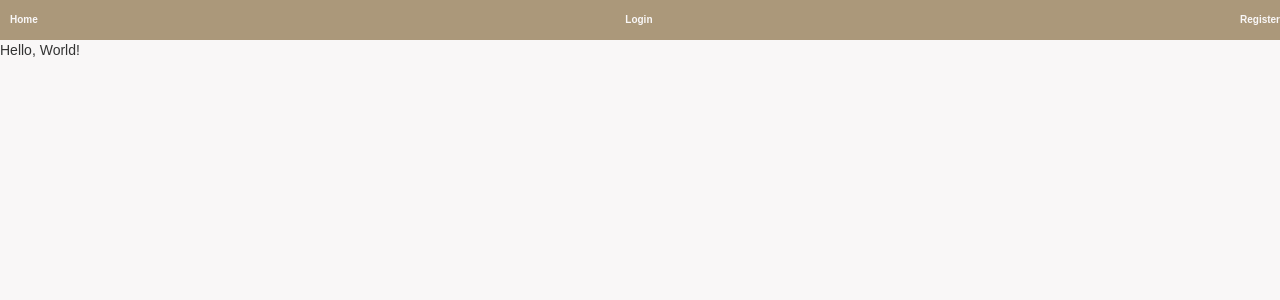
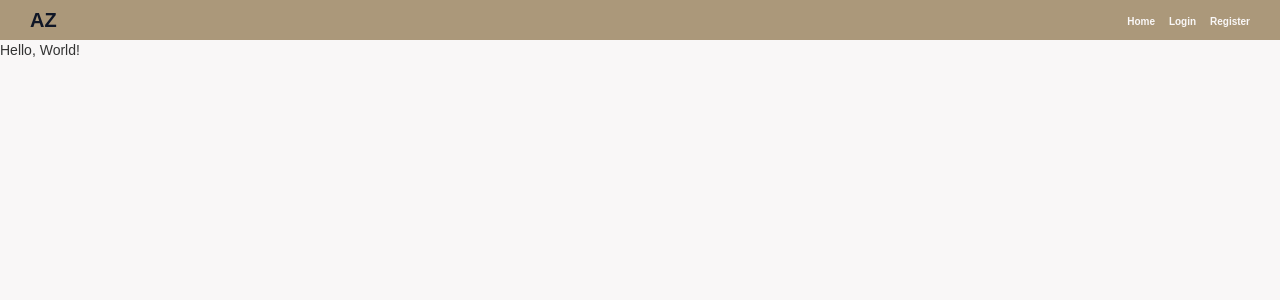
Before and after one commit to andrew-zabloudil/DevTick, a Flask app: page / in a window 1280 px wide. Shown: the top 300 px of the page. Run offline with Flask 2, Linux system fonts and the light colour scheme; some libraries are stand-ins or nearby versions.

Commit message:
Update navbar, add fontawesome

```diff
--- a/templates/header.html
+++ b/templates/header.html
@@ -11,11 +11,17 @@
 
     <link rel="stylesheet" href="{{ url_for('static', filename='css/styles.css') }}">
 
+    <script src="https://kit.fontawesome.com/6f0c8f0d61.js" crossorigin="anonymous"></script>
+
     <title>DevTick</title>
   </head>
   <body>
     <!-- add nav bar here -->
-    <nav id="navbar">
+    <div class="nav-container flex-container flex-row" id="navbar">
+      <div class="logo-container">
+        <a href="https://andrew-zabloudil.me" class="logo">AZ</a>
+      </div>
+      <nav>
         <a href="{{ url_for('home') }}" class="nav-link">Home</a>
         {% if current_user.is_authenticated %}
         <a href="{{ url_for('create_project') }}" class="nav-link">Create Project</a>
@@ -25,5 +31,7 @@
         <a href="{{ url_for('register') }}" class="nav-link">Register</a>
         {% endif %}
       </nav>
+    </div>
+
   </body>
 </html>
```
Lines whose indentation alone changed are shown as unchanged.
